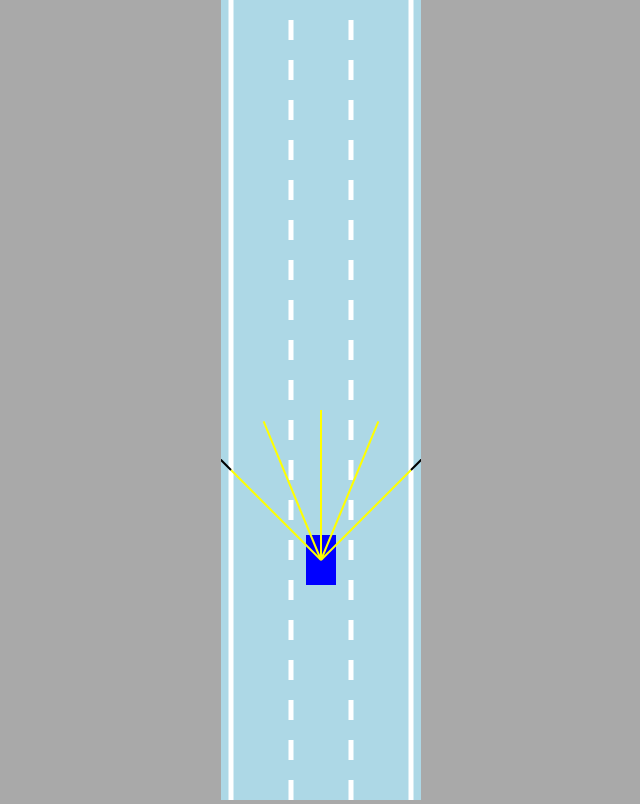
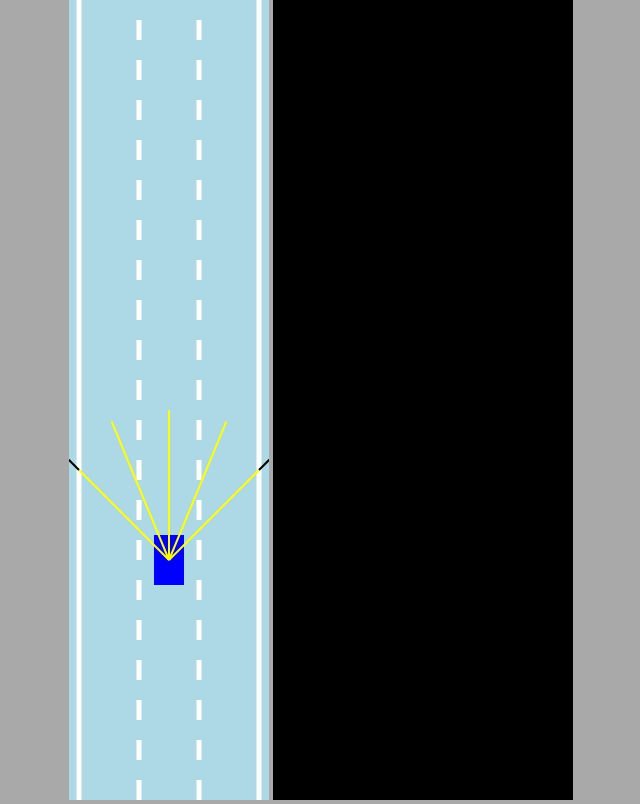
Before and after one commit to PradCoder/SelfDrivingCarSim, a plain HTML site: page index.html in a window 1280 px wide. Shown: the whole page, without its empty margins (319-959 px from the left). Drawn offline with Linux system fonts and the light colour scheme.

Commit message:
Added neuralNetwork

```diff
--- a/car.js
+++ b/car.js
@@ -10,10 +10,15 @@ class Car{
         this.maxSpeed = maxSpeed;
         this.friction = 0.05;
         this.angle = 0;
-        this.damaged=false;
+        this.damaged = false;
+
+        this.useBrain = controlType == "AI";
 
         if(controlType!="DUMMY"){
             this.sensor=new Sensor(this);
+            this.brain=new NeuralNetwork(
+                [this.sensor.rayCount,6,4]
+            );
         }
         this.controls=new Controls(controlType);
     }
@@ -26,6 +31,18 @@ class Car{
         }
         if(this.sensor){
             this.sensor.update(roadBorders,traffic);
+            const offsets=this.sensor.readings.map(
+                s => (s == null) ? 0 : (1 - s.offset)
+            );
+            const outputs = NeuralNetwork.feedForward(offsets,this.brain);
+            console.log(outputs);
+
+            if(this.useBrain){
+                this.controls.forward = outputs[0];
+                this.controls.left = outputs[1];
+                this.controls.right = outputs[2];
+                this.controls.reverse = outputs[3];
+            }
         }
     }
 
@@ -35,6 +52,7 @@ class Car{
                 return true;
             }
         }
+
         for(let i=0;i<traffic.length;i++){
             if(polysIntersect(this.polygon, traffic[i].polygon)){
                 return true;
--- a/index.html
+++ b/index.html
@@ -4,7 +4,9 @@
     <link rel="stylesheet" href="style.css">
 </head>
 <body>
-    <canvas id="myCanvas"></canvas>
+    <canvas id="carCanvas"></canvas>
+    <canvas id="networkCanvas"></canvas>
+    <script src="network.js"></script>
     <script src="sensor.js"></script>
     <script src="utils.js"></script>
     <script src="road.js"></script>
--- a/main.js
+++ b/main.js
@@ -1,10 +1,13 @@
-const canvas=document.getElementById("myCanvas");
-canvas.height=window.innerHeight;
-canvas.width=200;
+const carCanvas=document.getElementById("carCanvas");
+carCanvas.width=200;
+const networkCanvas=document.getElementById("networkCanvas");
+networkCanvas.width=300;
 
-const context = canvas.getContext("2d");
-const road= new Road(canvas.width/2,canvas.width*0.9);
-const car= new Car(road.getLaneCenter(1),100,30,50,"KEYS");
+const carContext = carCanvas.getContext("2d");
+const networkContext = networkCanvas.getContext("2d");
+
+const road= new Road(carCanvas.width/2,carCanvas.width*0.9);
+const car= new Car(road.getLaneCenter(1),100,30,50,"AI");
 const traffic=[
     new Car(road.getLaneCenter(1),-100,30,50,"DUMMY",2)
 ];
@@ -17,17 +20,18 @@ function animate(){
     }
     car.update(road.borders,traffic);
 
-    canvas.height=window.innerHeight;
+    carCanvas.height=window.innerHeight;
+    networkCanvas.height=window.innerHeight;
 
-    context.save();
-    context.translate(0,-car.y+canvas.height*0.7);
+    carContext.save();
+    carContext.translate(0,-car.y+carCanvas.height*0.7);
 
-    road.draw(context);
+    road.draw(carContext);
     for(let i = 0; i<traffic.length; i++){
-        traffic[i].draw(context,"red");
+        traffic[i].draw(carContext,"red");
     }
-    car.draw(context,"blue");
+    car.draw(carContext,"blue");
 
-    context.restore();
+    carContext.restore();
     requestAnimationFrame(animate);
 }
--- /dev/null
+++ b/network.js
@@ -0,0 +1,67 @@
+class NeuralNetwork{
+    constructor(neuronCounts){
+        this.levels=[];
+        for(let i=0;i<neuronCounts.length-1;i++){
+            this.levels.push(new Level(
+                neuronCounts[i],neuronCounts[i+1]
+            ));
+        }
+    }
+
+    static feedForward(givenInputs, network){
+        let outputs=Level.feedForward(
+            givenInputs,network.levels[0]);
+        for(let i=1;i<network.levels.length;i++){
+            outputs=Level.feedForward(
+                outputs,network.levels[i]);
+        }
+        return outputs;
+    }
+}
+class Level{
+    constructor(inputCount,outputCount){
+        this.inputs=new Array(inputCount);
+        this.outputs=new Array(outputCount);
+        this.biases=new Array(outputCount);
+
+        this.weights=[];
+        for(let i=0;i<inputCount;i++){
+            this.weights[i]=new Array(outputCount);
+        }
+
+        Level.#randomize(this);
+    }
+
+    static #randomize(level){
+        for(let i=0;i<level.inputs.length;i++){
+            for (let j = 0; j < level.outputs.length; j++){
+                level.weights[i][j]=Math.random()*2-1;
+            }
+        }
+
+        for(let i=0;i<level.biases.length;i++){
+            level.biases[i]=Math.random()*2-1;
+        }
+    }
+
+    static feedForward(givenInputs,level){
+        for(let i=0;i<level.inputs.length;i++){
+            level.inputs[i]=givenInputs[i];
+        }
+
+        for(let i=0;i<level.outputs.length;i++){
+            let sum=0;
+            for(let j=0;j<level.inputs.length;j++){
+                sum+=level.inputs[j]*level.weights[j][i];
+            }
+
+            if(sum>level.biases[i]){
+                level.outputs[i] =  1;
+            }else{
+                level.outputs[i] =  0;
+            }
+
+        }
+        return level.outputs;
+    }
+}
--- a/road.js
+++ b/road.js
@@ -39,12 +39,6 @@ class Road{
                 i/this.laneCount
             );
 
-            if(i>0 && i<this.laneCount){
-                context.setLineDash([20,20]);
-            }else{
-                context.setLineDash([]);
-            }
-
         context.setLineDash([20,20]);
         context.beginPath();
         context.moveTo(x,this.top);
--- a/style.css
+++ b/style.css
@@ -4,6 +4,11 @@ body{
     overflow: hidden;
     text-align: center;
 }
-#myCanvas{
+
+#carCanvas{
     background: lightblue;
 }
+
+#networkCanvas{
+    background: black;
+}
```
